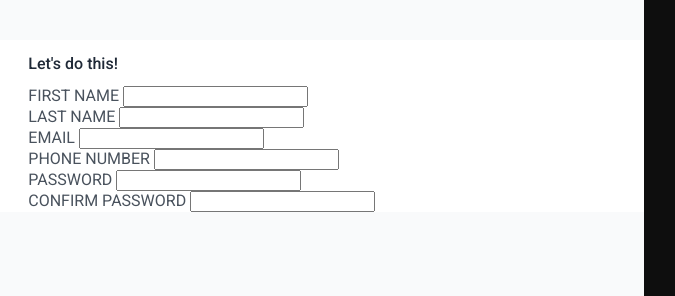
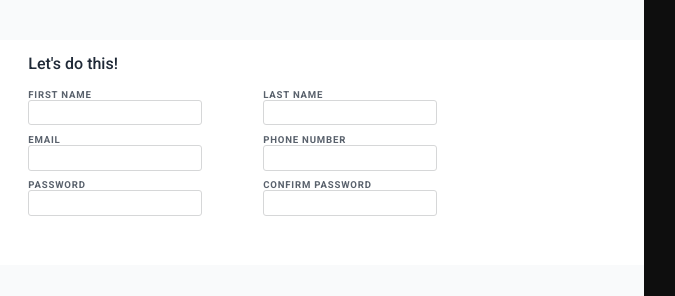
Before and after one commit to renglan1/odin-sign-up-form, a plain HTML site: page index.html in a window 1280 px wide. Shown: the part 183-479 px from the top of the page, 482-1157 px from the left. Drawn offline with Linux system fonts and the light colour scheme.

Commit message:
Password matching functionality works

```diff
--- a/index.html
+++ b/index.html
@@ -13,6 +13,7 @@
       href="https://fonts.googleapis.com/css2?family=Roboto:ital,wght@0,100;0,300;0,400;0,500;0,700;0,900;1,100;1,300;1,400;1,500;1,700;1,900&display=swap"
       rel="stylesheet"
     />
+    <script src="scripts/main.js" defer></script>
   </head>
   <body>
     <div class="container">
@@ -40,30 +41,33 @@
         </div>
         <form action="./myurl">
           <h2>Let's do this!</h2>
-          <div class="first">
+          <ul>
+            <li class="first">
               <label for="firstname">FIRST NAME</label>
-            <input type="text" id="firstname" name="firstname">
-          </div>
-          <div class="last">
+              <input type="text" id="firstname" name="firstname" />
+            </li>
+            <li class="last">
               <label for="lastname">LAST NAME</label>
-            <input type="text" id="lastname" name="lastname">
-          </div>
-          <div class="mail">
+              <input type="text" id="lastname" name="lastname" />
+            </li>
+            <li class="mail">
               <label for="email">EMAIL</label>
-            <input type="email" id="email" name="email">
-          </div>
-          <div class="phone">
+              <input type="email" id="email" name="email" />
+            </li>
+            <li class="phone">
               <label for="phonenum">PHONE NUMBER</label>
-            <input type="number" id="phonenum" name="phonenum">
-          </div>
-          <div class="pass">
+              <input type="number" id="phonenum" name="phonenum" />
+            </li>
+            <li class="pass">
               <label for="password">PASSWORD</label>
-            <input type="password" id="password" name="password">
-          </div>
-          <div class="confirm">
+              <input type="password" id="password" name="password"/>
+              <div class="no-match">* Passwords do not match</div>
+            </li>
+            <li class="confirm">
               <label for="confirmpass">CONFIRM PASSWORD</label>
-            <input type="password" id="confirmpass" name="confirmpass">
-          </div>
+              <input type="password" id="confirmpass" name="confirmpass" />
+            </li>
+          </ul>
         </form>
       </section>
     </div>
--- /dev/null
+++ b/scripts/main.js
@@ -0,0 +1,21 @@
+const password = document.querySelector('input#password');
+const confirmPassword = document.querySelector('input#confirmpass');
+const inputs = [password, confirmPassword];
+
+const noMatch = document.querySelector('div.no-match');
+
+inputs.map((input) => {
+  input.addEventListener('change', (e) => {
+    console.log('hi');
+    if(password.value !== confirmPassword.value) {
+      password.classList.add('error');
+      confirmPassword.classList.add('error');
+      noMatch.style.display = 'block';
+    }
+    else {
+      password.classList.remove('error');
+      confirmPassword.classList.remove('error');
+      noMatch.style.display = 'none';
+    }
+  });
+});
--- a/styles/content.css
+++ b/styles/content.css
@@ -32,3 +32,43 @@ form {
     color: #1F2937;
   }
 }
+
+ul {
+  display: flex;
+  list-style-type: none;
+  padding: 0;
+  flex-flow: row wrap;
+  width: 70%;
+  column-gap: 15%;
+  margin-bottom: 7%;
+}
+
+label {
+  display: block;
+  font-size: 0.6rem;
+  font-weight: bold;
+  letter-spacing: 0.05rem;
+  color: #59616C;
+}
+
+input {
+  width: 100%;
+  margin-bottom: 5%;
+  border-radius: 3px;
+  border: 1px solid #d6d7d8;
+  padding: 2.5%;
+}
+
+li {
+  flex: 0 0 42.5%;
+}
+
+.error {
+  border: 1px solid #BE2D2D;
+}
+
+.no-match {
+  display: none;
+  color: #BE2D2D;
+  font-size: 0.6rem;
+}
```
Lines whose indentation alone changed are shown as unchanged.
